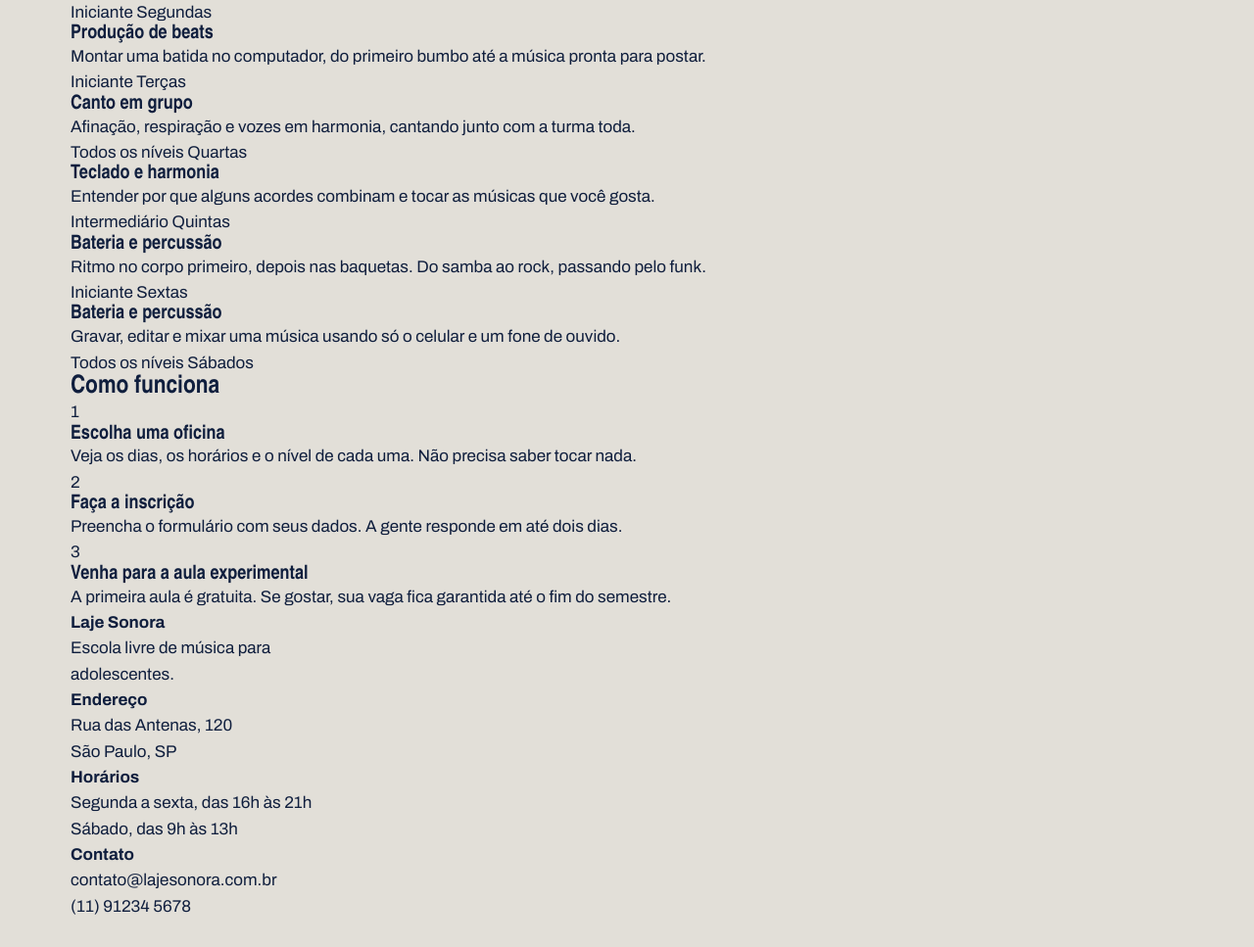
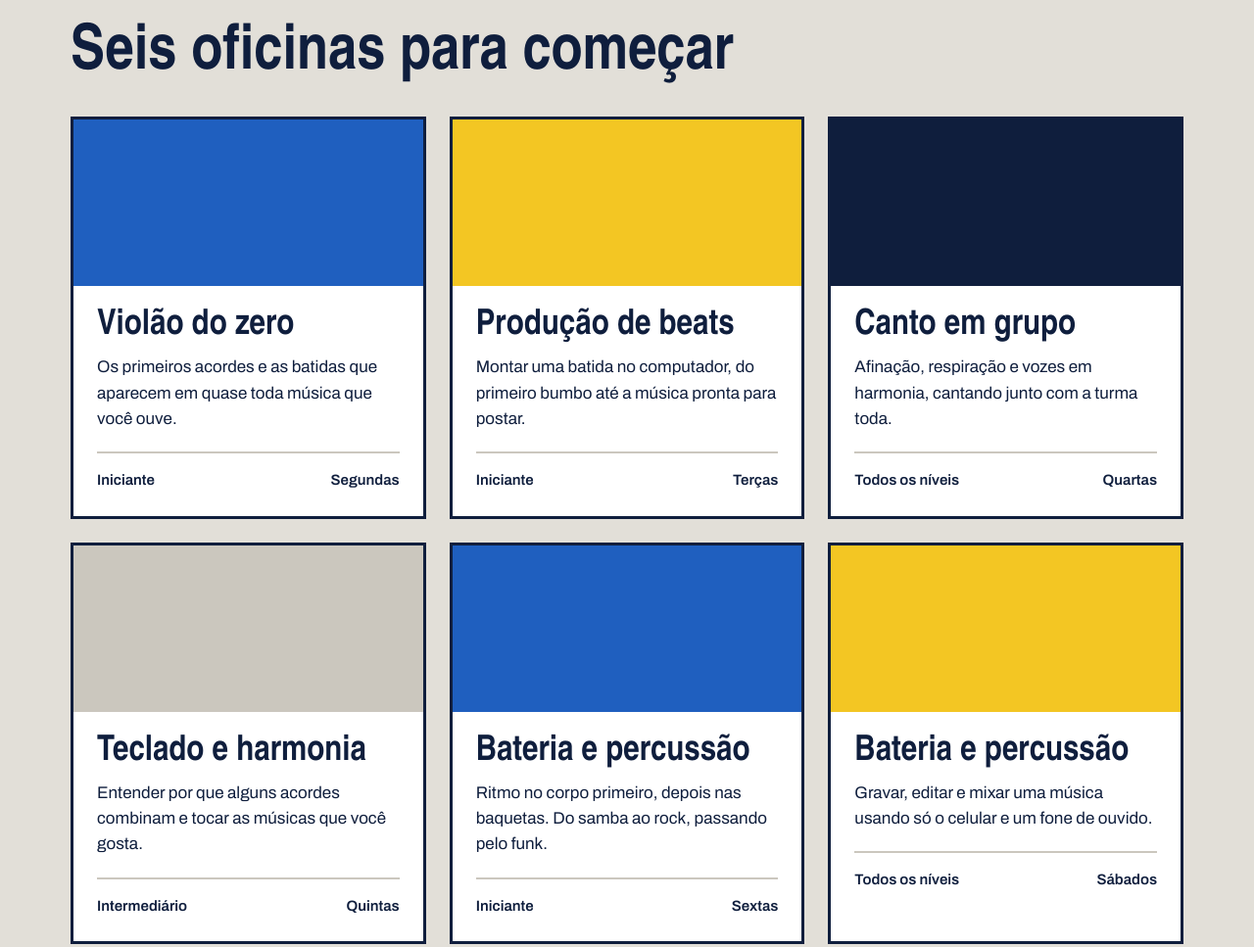
Before and after one commit to Ervil29/Laje_sonora, a plain HTML site: page index.html in a window 1280 px wide. Shown: the part 776-1743 px from the top of the page at 98% size. Before the commit the page ends 1715 px from the top, so only its background shows below. Drawn offline with Linux system fonts and the light colour scheme; a web font is replaced by a local one.

Commit message:
Correção do index.css

```diff
--- a/index.css
+++ b/index.css
@@ -123,3 +123,110 @@ h1, h2, h3 {
 .botao:hover{
   background: var(--caixa-dagua);
 }
+
+.secao{
+    margin-top: 96px;
+}
+
+.titulo-secao{
+    font-size: 64px;
+    margin-bottom: 32px;
+}
+
+.cards{
+    display: flex;
+    flex-wrap: wrap;
+    gap: 24px;
+}
+
+.card{
+    background: var(--branco);
+    border: 3px solid var(--tinta);
+    flex: 1 1 340px;
+}
+
+.card .foto {
+  height: 170px;
+}
+
+.foto {
+  background: var(--concreto-escuro);
+}
+
+.foto-azul {
+  background: var(--caixa-dagua);
+}
+
+.foto-amarela {
+  background: var(--fita);
+}
+
+.foto-tinta {
+  background: var(--tinta);
+}
+
+.card-texto{
+    padding: 24px;
+}
+
+.card h3 {
+  font-size: 36px;
+  margin-bottom: 12px;
+}
+
+.card-info {
+  margin-top: 20px;
+  padding-top: 16px;
+  border-top: 2px solid var(--concreto-escuro);
+  font-weight: 600;
+  font-size: 15px;
+  display: flex;
+  justify-content: space-between;
+}
+
+.passos {
+  display: flex;
+  gap: 24px;
+}
+
+.passo {
+  border-top: 6px solid var(--tinta);
+  padding-top: 20px;
+  flex: 1;
+}
+
+.passo-numero {
+  font-family: var(--fonte-cartaz);
+  font-size: 96px;
+  font-weight: 900;
+  line-height: 1;
+  color: var(--caixa-dagua);
+}
+
+.passo h3 {
+  font-size: 32px;
+  margin-block: 8px 12px;
+}
+
+.rodape {
+  margin-top: 120px;
+  background: var(--tinta);
+  color: var(--concreto);
+  padding-block: 56px;
+}
+
+.rodape-colunas {
+  display: flex;
+  gap: 40px;
+}
+
+.rodape-coluna{
+    flex: 1;
+}
+
+.rodape h4 {
+  font-family: var(--fonte-cartaz);
+  font-size: 28px;
+  color: var(--fita);
+  margin-bottom: 12px;
+}
```
